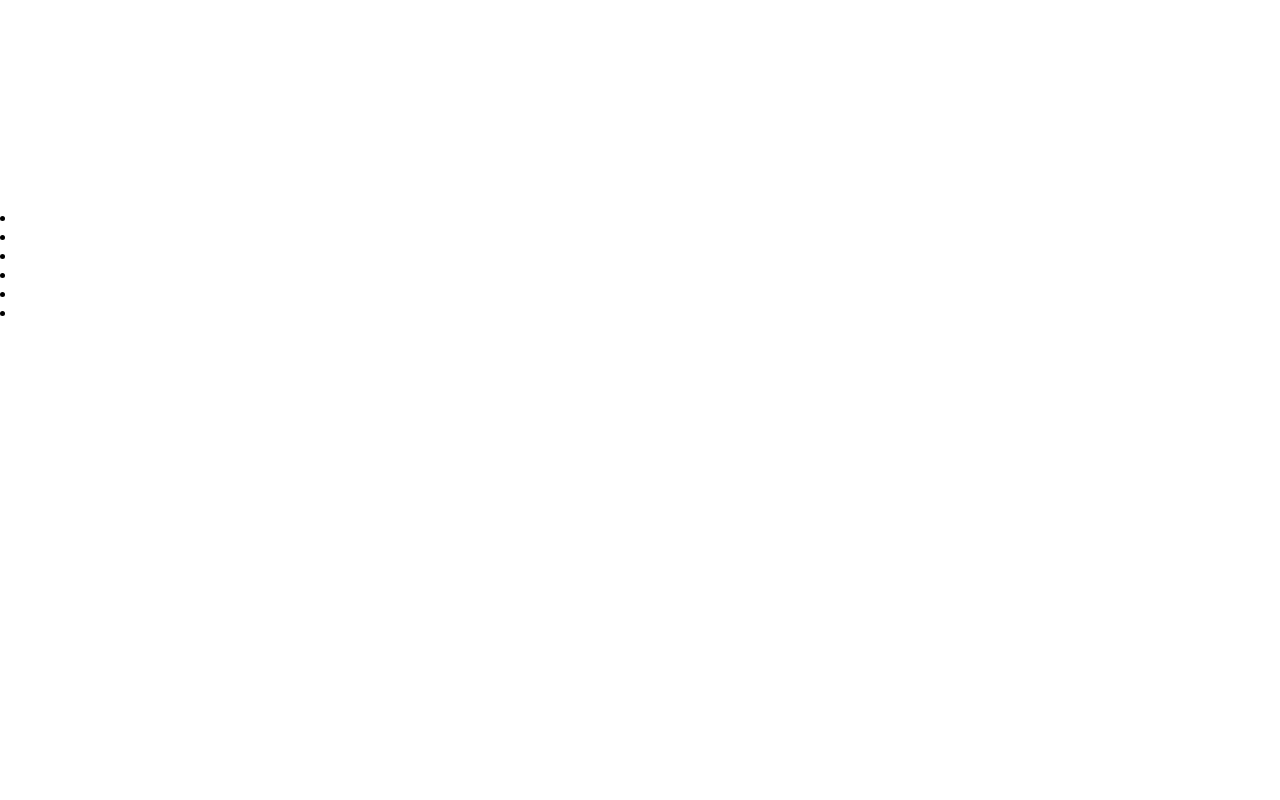
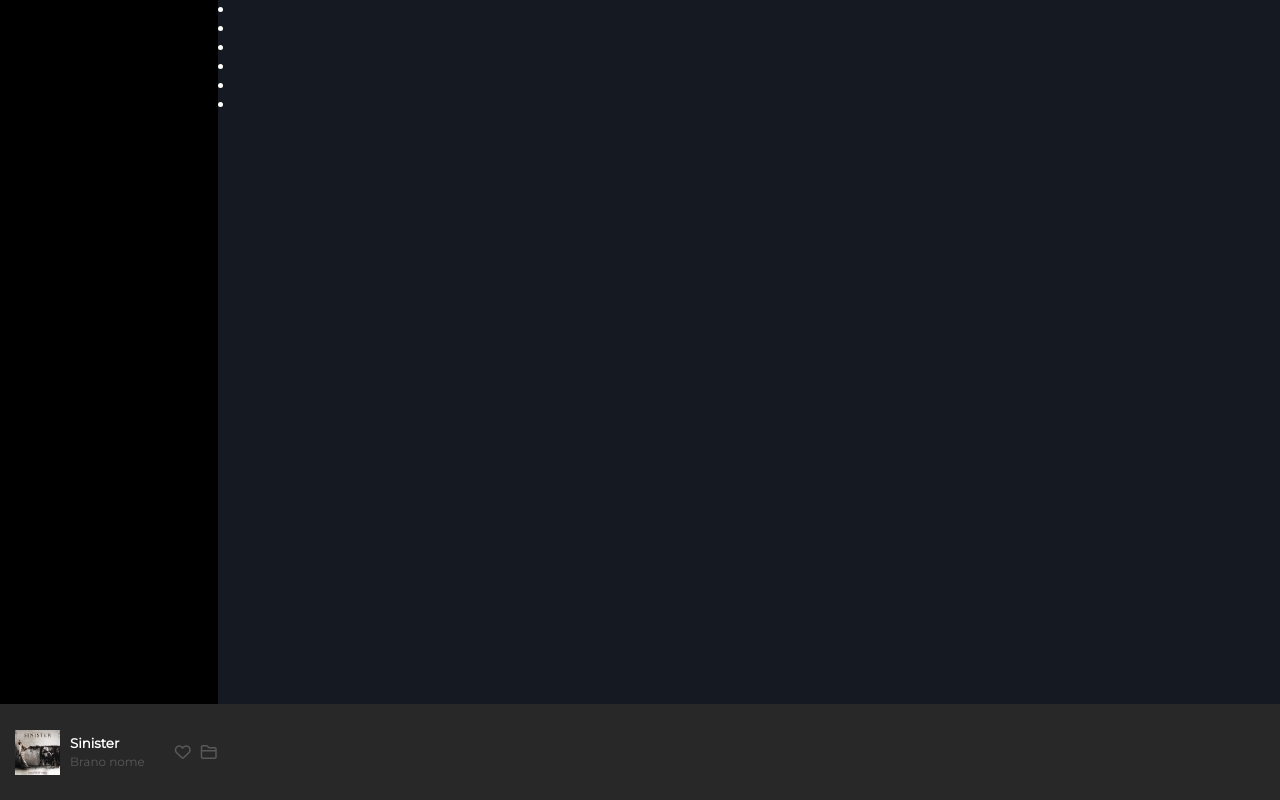
Before and after one commit to Bruno-Guerrisi/html-css-spotifyweb, a plain HTML site: page index.html in a window 1280 px wide. Drawn offline with Linux system fonts and the light colour scheme.

Commit message:
container left (bar controller)

```diff
--- a/css/style.css
+++ b/css/style.css
@@ -3,4 +3,81 @@
     padding: 0;
     box-sizing: border-box;
     font-family: 'Montserrat', sans-serif;
+    color: white;
 }
+
+/* UTILITY */
+.overf-y{
+    overflow-y: auto;
+}
+
+.mr-r-10{
+    margin-right: 10px;
+}
+.mr-r-20{
+    margin-right: 20px;
+}
+.mr-r-30{
+    margin-right: 30px;
+}
+
+.col-gray{
+    color: #595959;
+}
+
+.dis-flex{
+    display: flex;
+}
+
+/* SETUP DIMENSIONI */
+
+.header-controller{
+    width: 100vw;
+    height: 12vh;
+    background-color: #282828;
+    position: fixed;
+    bottom: 0;
+    left: 0;
+}
+
+.navigation-coffin{
+    width: 17vw;
+    height: calc(100vh - 12vh);
+    background-color: #000000;
+    position: fixed;
+    top: 0;
+    left: 0;
+}
+
+main{
+    width: calc(100vw - 17vw);
+    height: calc(100vh - 12vh);
+    background-color: #141922;
+    position: fixed;
+    top: 0;
+    right: 0;
+}
+
+/* HEADER */
+.header-controller{
+    justify-content: space-between;
+    align-items: center;
+    padding: 0 15px;
+}
+
+/* UTILITY HEADER */
+
+.container-left .banner-music,
+.container-left .icon-banner{
+    align-items: center;
+}
+
+/* CONTAINER LEFT BAR CONTROLLER */
+.container-left .banner-music img{
+    width: 45px;
+    height: 45px;
+}
+
+.banner-music .info-music-banner span{
+   font-size: 12px;
+}
--- a/index.html
+++ b/index.html
@@ -5,9 +5,11 @@
     <meta http-equiv="X-UA-Compatible" content="IE=edge">
     <meta name="viewport" content="width=device-width, initial-scale=1.0">
 
+    <link rel='stylesheet' href='https://cdnjs.cloudflare.com/ajax/libs/font-awesome/6.0.0-beta2/css/all.min.css' integrity='sha512-YWzhKL2whUzgiheMoBFwW8CKV4qpHQAEuvilg9FAn5VJUDwKZZxkJNuGM4XkWuk94WCrrwslk8yWNGmY1EduTA==' crossorigin='anonymous'/>
+
     <link rel="preconnect" href="https://fonts.googleapis.com">
     <link rel="preconnect" href="https://fonts.gstatic.com" crossorigin>
-    <link href="https://fonts.googleapis.com/css2?family=Montserrat:wght@100&display=swap" rel="stylesheet">
+    <link href="https://fonts.googleapis.com/css2?family=Montserrat&display=swap" rel="stylesheet">
 
     <link rel="stylesheet" href="./css/style.css">
 
@@ -18,13 +20,26 @@
     <div class="all-container">
 
         <!-- BAR CONTROLLER -->
-        <header class="header-controller">
+        <header class="header-controller dis-flex">
 
             <!-- CONTAINER LEFT BAR CONTROLLER -->
-            <div class="container-left">
+            <div class="container-left dis-flex">
 
-                <div class="banner-music"></div>
-                <div class="icon-banner"></div>
+                <div class="banner-music dis-flex">
+
+                    <img class="mr-r-10" src="./img/sinister.jpeg" alt="sinister cover">
+
+                    <div class="info-music-banner mr-r-30">
+                        <h5>Sinister</h5>
+                        <span class="col-gray">Brano nome</span>
+                    </div>
+                </div>
+
+                <div class="icon-banner dis-flex">
+
+                    <i class="mr-r-10 col-gray far fa-heart"></i>
+                    <i class="col-gray far fa-folder"></i>
+                </div>
             </div>
 
             <!-- CONTAINER CENTER BAR CONTROLLER -->
@@ -102,7 +117,7 @@
             <div class="account"></div>
         </section>
 
-        <main>
+        <main class=".overf-y">
 
             <!-- UPGRADE SPOTIFY -->
             <div class="header-upgrade"></div>
```
